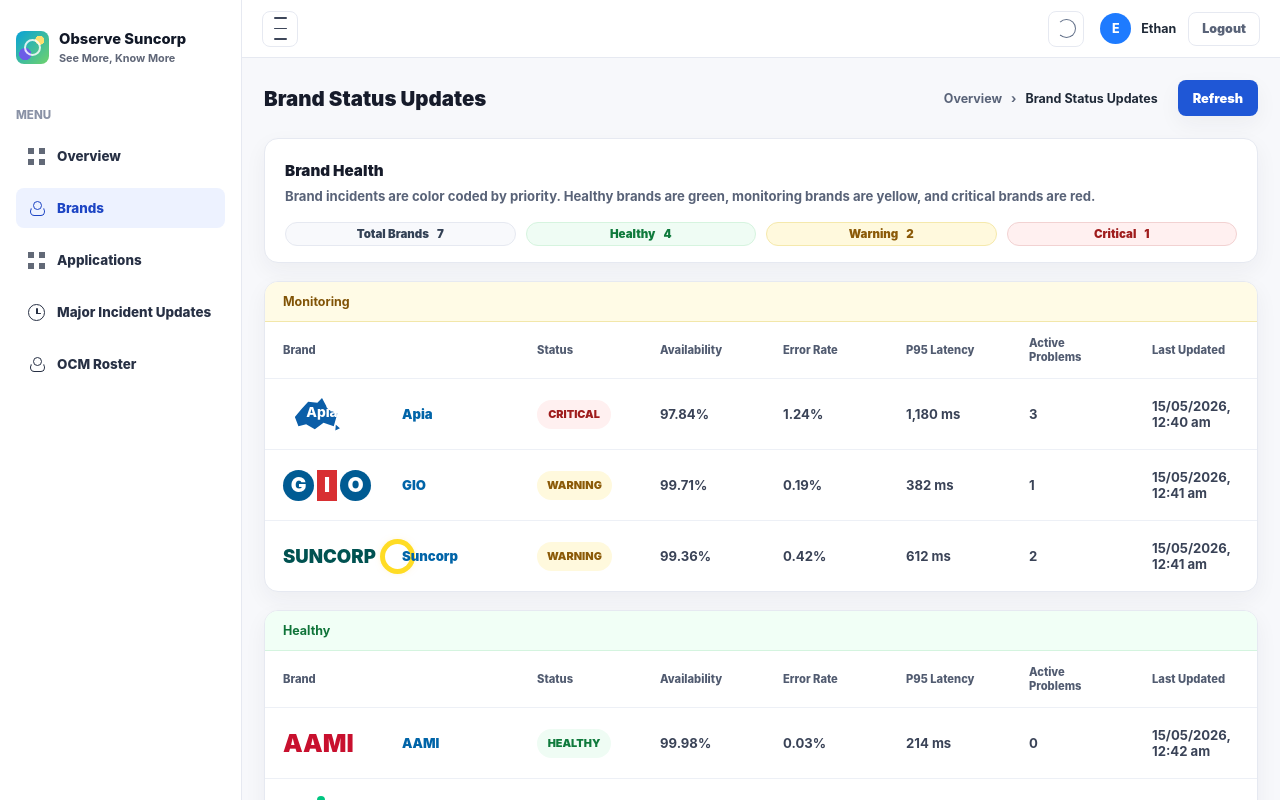
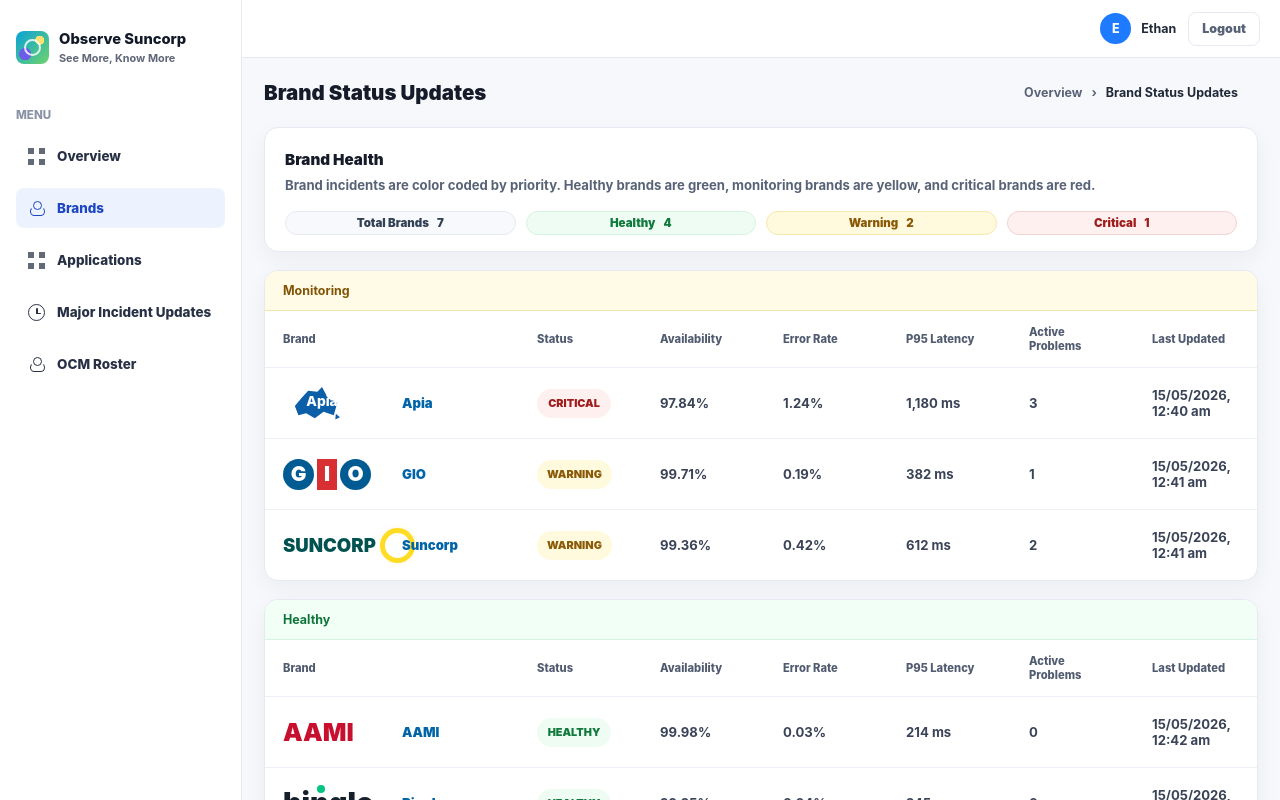
Before and after one commit to Xingyuj/ObserveMySun, a React (Vite) app: page / in a window 1280 px wide. Shown: the top 800 px of the page. Built offline with nearby package versions, Linux system fonts and the light colour scheme.

Commit message:
fix: remove nonfunc widgets

```diff
--- a/src/App.tsx
+++ b/src/App.tsx
@@ -78,13 +78,7 @@
 
       <div className="dashboard-main">
         <header className="dashboard-topbar">
-          <button className="icon-button" type="button" aria-label="Open navigation">
-            <span />
-            <span />
-            <span />
-          </button>
           <div className="dashboard-topbar__spacer" />
-          <button className="theme-toggle" type="button" aria-label="Toggle theme" />
           {userName ? (
             <div className="user-menu">
               <div className="user-chip">
--- a/src/pages/SuncorpBrandStatusDashboard.tsx
+++ b/src/pages/SuncorpBrandStatusDashboard.tsx
@@ -14,13 +14,11 @@
   const [statuses, setStatuses] = useState<BrandStatus[]>([]);
   const [errorMessage, setErrorMessage] = useState<string | null>(null);
   const [isLoading, setIsLoading] = useState(true);
-  const [isRefreshing, setIsRefreshing] = useState(false);
 
   const loadStatuses = useCallback(async () => {
     const hasExistingData = hasLoadedStatuses.current;
     setErrorMessage(null);
     setIsLoading(!hasExistingData);
-    setIsRefreshing(hasExistingData);
 
     try {
       const nextStatuses = await provider.getBrandStatuses();
@@ -31,7 +29,6 @@
       setErrorMessage(message);
     } finally {
       setIsLoading(false);
-      setIsRefreshing(false);
     }
   }, [provider]);
 
@@ -58,9 +55,6 @@
           <span aria-hidden="true">›</span>
           <strong>Brand Status Updates</strong>
         </nav>
-        <button className="primary-button" type="button" onClick={() => void loadStatuses()} disabled={isRefreshing}>
-          {isRefreshing ? "Refreshing..." : "Refresh"}
-        </button>
       </header>
 
       {isLoading ? (
```
